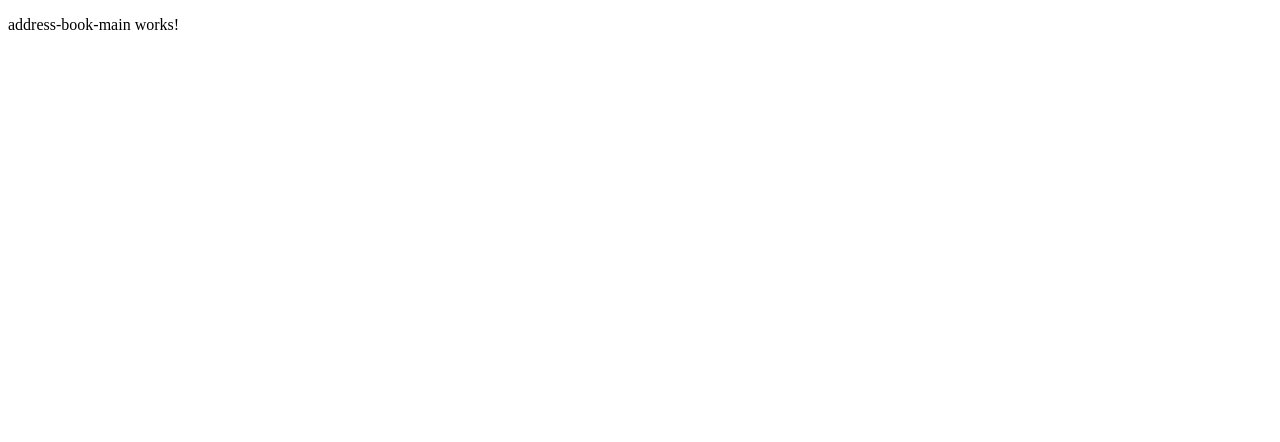
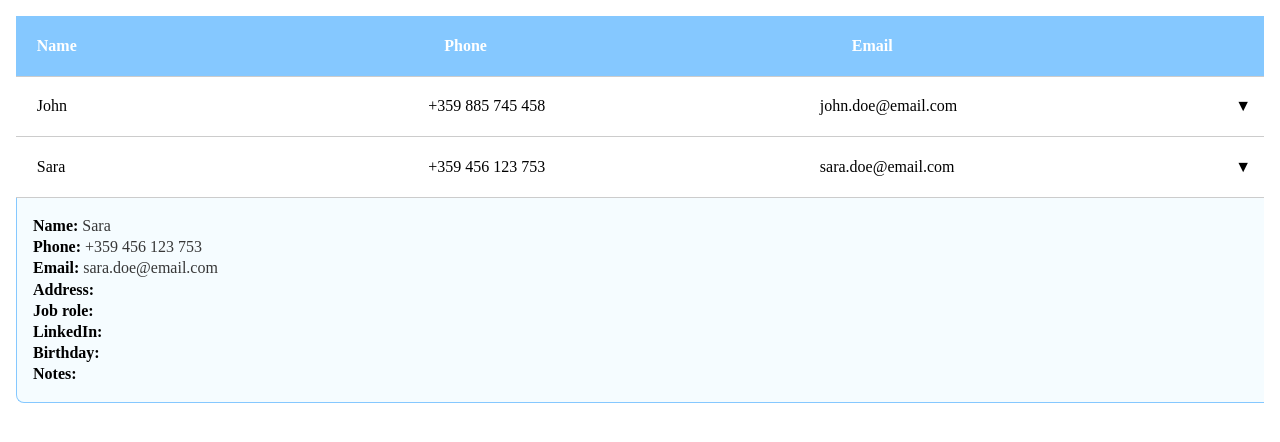
Before and after one commit to StoilTomanov/address-book, an Angular app in the folder client/address-book-ui/: page /address-book in a window 1280 px wide. Shown: the top 442 px of the page. Built offline with nearby package versions, Linux system fonts and the light colour scheme.

Commit message:
add address book table

```diff
--- a/client/address-book-ui/src/app/address-book-main/address-book-main.component.html
+++ b/client/address-book-ui/src/app/address-book-main/address-book-main.component.html
@@ -1 +1,27 @@
-<p>address-book-main works!</p>
+<div class="table">
+    <div class="row header">
+      <div class="cell">Name</div>
+      <div class="cell">Phone</div>
+      <div class="cell">Email</div>
+    </div>
+
+    <div *ngFor="let row of rows">
+      <div class="row" (click)="toggleRowDetails(row)">
+        <div class="cell">{{ row.name }}</div>
+        <div class="cell">{{ row.phone }}</div>
+        <div class="cell">{{ row.email }}</div>
+        <div class="dropdown-icon">▼</div>
+      </div>
+
+      <div class="details" *ngIf="row.expanded">
+          <div class="detail-item"><strong>Name:</strong> {{row.name}}</div>
+          <div class="detail-item"><strong>Phone:</strong> {{row.phone}}</div>
+          <div class="detail-item"><strong>Email:</strong> {{row.email}}</div>
+          <div class="detail-item"><strong>Address:</strong> {{row.address}}</div>
+          <div class="detail-item"><strong>Job role:</strong> {{row.jobRole}}</div>
+        <div class="detail-item"><strong>LinkedIn:</strong> {{row.linkedIn}}</div>
+        <div class="detail-item"><strong>Birthday:</strong> {{row.birthday}}</div>
+        <div class="detail-item"><strong>Notes:</strong> {{row.notes}}</div>
+      </div>
+    </div>
+  </div>
--- a/client/address-book-ui/src/app/address-book-main/address-book-main.component.scss
+++ b/client/address-book-ui/src/app/address-book-main/address-book-main.component.scss
@@ -0,0 +1,61 @@
+@import '../../styles.scss';
+
+.table {
+    border-collapse: collapse;
+    padding: 0.5rem;
+}
+
+.row {
+    display: flex;
+    align-items: center;
+    padding: 0.8rem;
+    border-bottom: 0.02rem solid #ccc;
+    transition: background-color 0.2s;
+}
+
+.row.header {
+    font-weight: bold;
+    background-color: $primary-color; /* Blue header background */
+    color: white; /* White text for contrast */
+}
+
+.cell {
+    flex: 1;
+    padding: 0.5rem;
+}
+
+.dropdown-icon {
+    margin-left: 2rem;
+    transition: transform 0.2s;
+}
+
+.row:not(.header):hover {
+    background-color: $row-hover-color;
+}
+
+.row:not(.header) {
+    cursor: pointer;
+}
+
+.row.expanded {
+    background-color: #d4edda;
+}
+
+//  details
+
+.details {
+    padding: 1rem;
+    background-color: $row-color;
+    border-left: 0.1rem solid $primary-color;
+    border-bottom: 0.1rem solid $primary-color;
+    border-bottom-left-radius: 0.5rem;
+}
+
+.detail-item {
+    margin: 0.2rem 0; /* Space between items */
+    color: #373737;
+}
+
+.detail-item strong {
+    color: #000000; /* Blue text for labels */
+}
--- a/client/address-book-ui/src/app/address-book-main/address-book-main.component.ts
+++ b/client/address-book-ui/src/app/address-book-main/address-book-main.component.ts
@@ -1,10 +1,24 @@
 import { Component } from '@angular/core';
+import { AddressRow } from '../models/address-book';
 
 @Component({
-  selector: 'app-address-book-main',
-  templateUrl: './address-book-main.component.html',
-  styleUrls: ['./address-book-main.component.scss']
+    selector: 'app-address-book-main',
+    templateUrl: './address-book-main.component.html',
+    styleUrls: ['./address-book-main.component.scss'],
 })
 export class AddressBookMainComponent {
+    rows: AddressRow[] = [
+        { id: 123, name: 'John', phone: '+359 885 745 458', email: 'john.doe@email.com', expanded: false },
+        { id: 456, name: 'Sara', phone: '+359 456 123 753', email: 'sara.doe@email.com', expanded: true },
+    ];
 
+    toggleRowDetails(row: AddressRow): void {
+        this.rows.map((rowInRows) => {
+            if (row.id === rowInRows.id) {
+                row.expanded = !row.expanded;
+            } else {
+                rowInRows.expanded = false;
+            }
+        });
+    }
 }
--- /dev/null
+++ b/client/address-book-ui/src/app/models/address-book.ts
@@ -0,0 +1,12 @@
+export interface AddressRow {
+    id: number;
+    name: string;
+    email: string;
+    phone: string;
+    address?: string;
+    jobRole?: string;
+    linkedIn?: string;
+    birthday?: string;
+    notes?: string;
+    expanded: boolean;
+}
--- a/client/address-book-ui/src/app/shared/cc-button/cc-button.component.scss
+++ b/client/address-book-ui/src/app/shared/cc-button/cc-button.component.scss
@@ -1,5 +1,7 @@
+@import '../../../styles.scss';
+
 .cc-button {
-    border: 0.01rem solid #5db5fd;
+    border: 0.01rem solid $primary-color;
     background-color: transparent;
     padding: 0.4rem 1rem;
     cursor: pointer;
@@ -8,20 +10,20 @@
 }
 
 .cc-button:disabled {
-    background-color: #efefef;
-    color: #363636;
+    background-color: $dsiabled-color;
+    color: $dark-grey;
     box-shadow: none;
     border: none;
 }
 
 .cc-button:active:not(:disabled) {
     transition: 0.05s ease-in-out;
-    border: 0.02rem solid #ffffff;
+    border: 0.02rem solid $white-color;
 }
 
 .cc-button:hover:not(:disabled) {
-    background-color: #5db5fd;
-    color: #ffffff;
+    background-color: $primary-color;
+    color: $white-color;
     font-weight: bold;
     box-shadow: 0.1rem 0.1rem 0.1rem 0.08rem #797979;
 }
--- a/client/address-book-ui/src/styles.scss
+++ b/client/address-book-ui/src/styles.scss
@@ -1 +1,7 @@
-/* You can add global styles to this file, and also import other style files */
+$primary-color: #85c8ff;
+$table-row-color: #e6dd8c;
+$white-color: #ffffff;
+$dsiabled-color: #efefef;
+$row-color: #dcf5ff47;
+$dark-grey: #363636;
+$row-hover-color: #e7f3ff;
```
